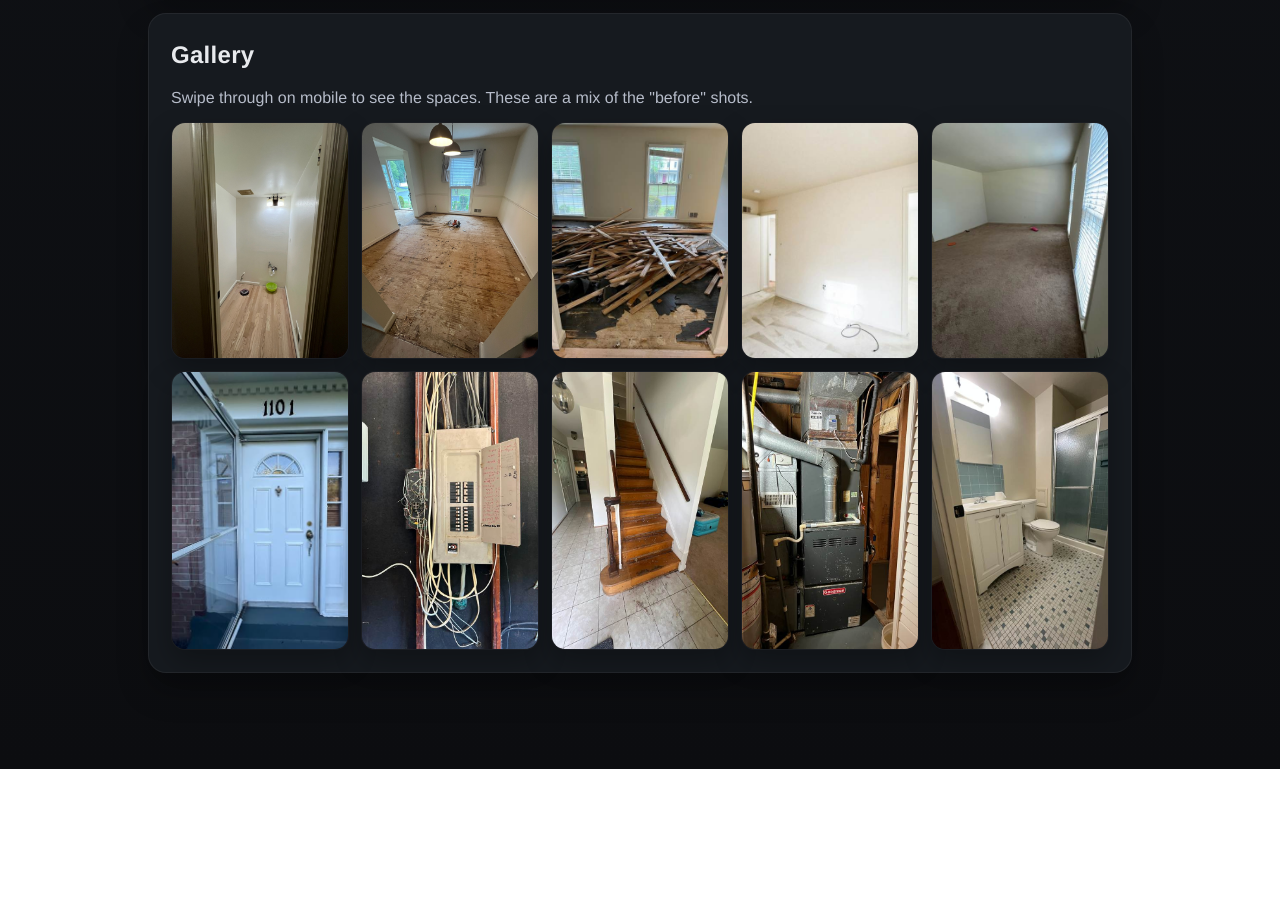
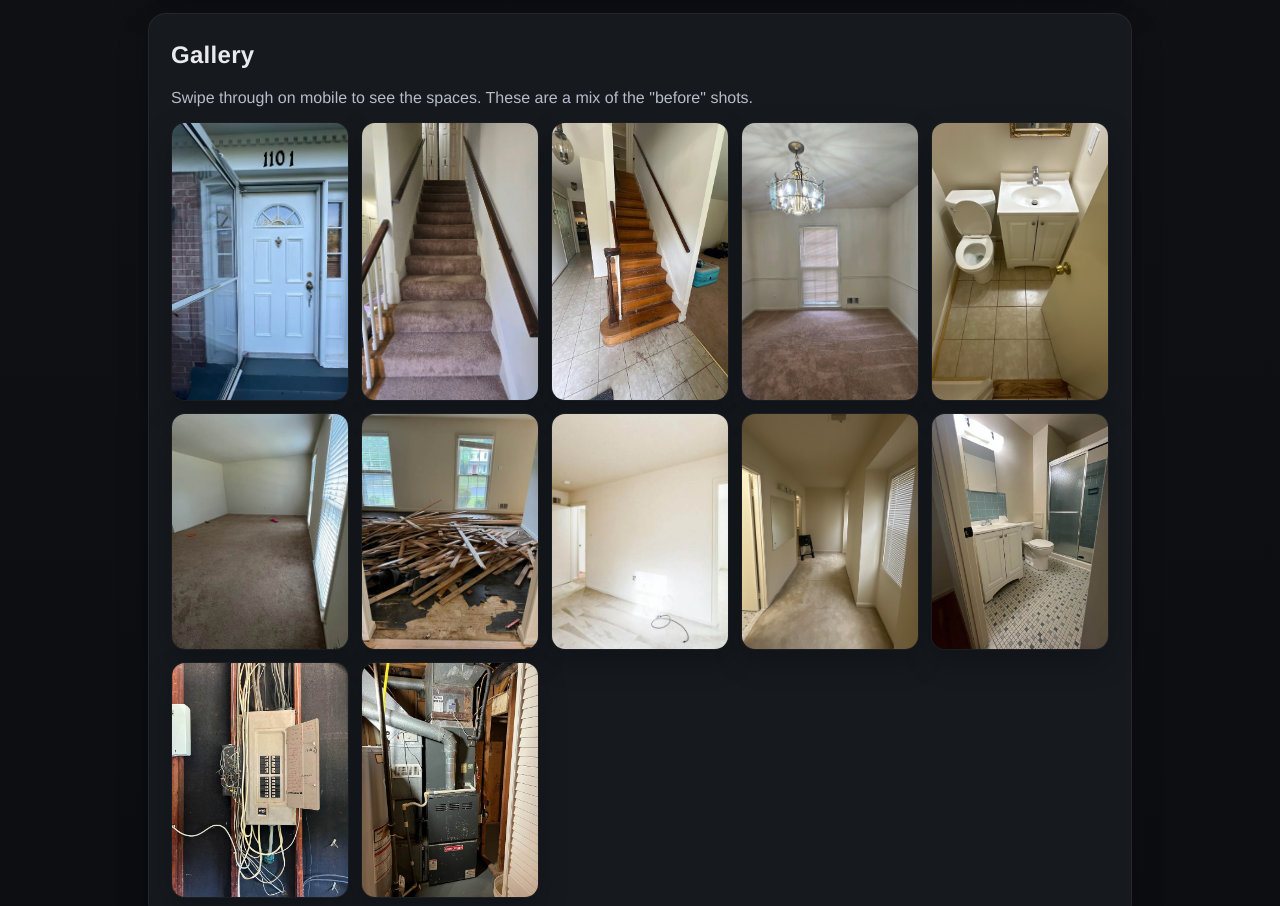
Before and after one commit to gguadalupe/1101ArcheryDr, a website: page index.html in a window 1280 px wide. Shown: the part 1600-2506 px from the top of the page. Before the commit the page ends 2369 px from the top, so only its background shows below. Drawn offline with Linux system fonts and the light colour scheme.

Commit message:
Additional functionality and pics.

```diff
--- a/index.html
+++ b/index.html
@@ -326,16 +326,22 @@
       <h2>Gallery</h2>
       <p>Swipe through on mobile to see the spaces. These are a mix of the "before" shots.</p>
       <div class="gallery">
-        <figure><img src="content/image011.png" alt="Half-bathroom first floor" loading="lazy"></figure>
-        <figure><img src="content/image015.png" alt="Dining room floor replacement" loading="lazy"></figure>
+        <figure><img src="content/image025.jpg" alt="Front door before refinish" loading="lazy"></figure>
+        <figure><img src="content/oldstairs.jpg" alt="Staircase before refinish" loading="lazy"></figure>
+        <figure><img src="content/image028.jpg" alt="Staircase in process" loading="lazy"></figure>
+
+        <figure><img src="content/olddiningroom-b.jpg" alt="Dining room before floor replacement" loading="lazy"></figure>
+        <figure><img src="content/oldhalfbath.jpg" alt="Half-bathroom first floor" loading="lazy"></figure>
+
+        <figure><img src="content/image023.jpg" alt="Living room before floor replacement" loading="lazy"></figure>
         <figure><img src="content/image017.jpg" alt="Living area floor replacement" loading="lazy"></figure>
+
         <figure><img src="content/image019.jpg" alt="Master bedroom" loading="lazy"></figure>
-        <figure><img src="content/image023.jpg" alt="Living room before floor replacement" loading="lazy"></figure>
-        <figure><img src="content/image025.jpg" alt="Front door before refunish" loading="lazy"></figure>
+        <figure><img src="content/oldmasterhallway.jpg" alt="Master bedroom hallway" loading="lazy"></figure>
+        <figure><img src="content/image030.jpg" alt="Master bedroom before" loading="lazy"></figure>
+
         <figure><img src="content/image026.jpg" alt="Old electrical panel" loading="lazy"></figure>
-        <figure><img src="content/image028.jpg" alt="Staircase in process" loading="lazy"></figure>
-        <figure><img src="content/image029.jpg" alt="Old AC unit" loading="lazy"></figure>
-        <figure><img src="content/image030.jpg" alt="Master bedroom before" loading="lazy"></figure>
+        <figure><img src="content/image029.jpg" alt="Old HVAC unit" loading="lazy"></figure>
       </div>
     </section>
   </main>
```
Also changed, not shown: content/olddiningroom-b.jpg (added), content/oldfireplace.jpg (added), content/oldhalfbath.jpg (added), content/oldlaundrypipes.jpg (added), content/oldmasterbedroom.jpg (added), content/oldmasterhallway.jpg (added), content/oldstairs.jpg (added).
